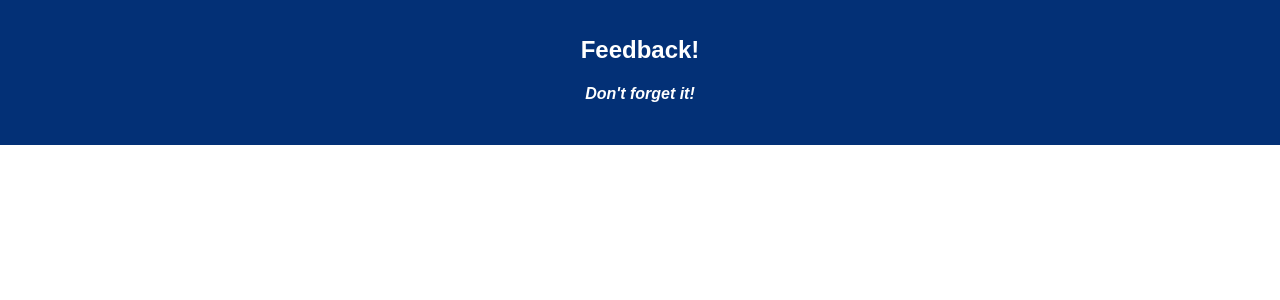
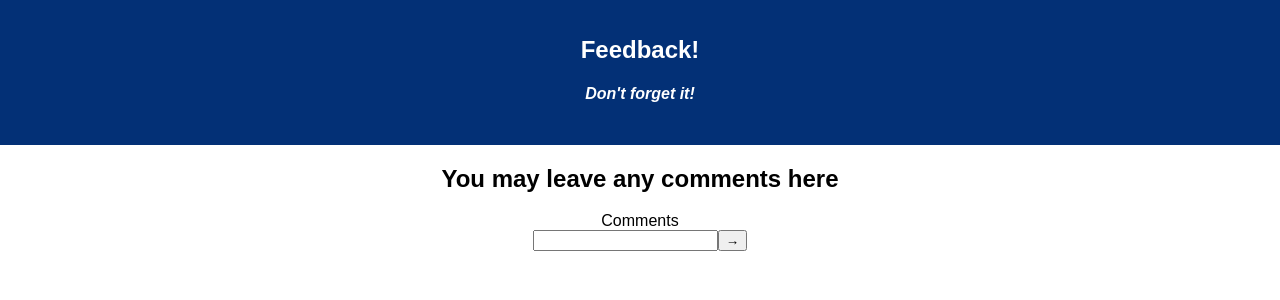
Before and after one commit to aboerhave/redux-feedback-loop, a React (Create React App) app: page /#/comments in a window 1280 px wide. Shown: the top 300 px of the page. Built offline with nearby package versions, Linux system fonts and the light colour scheme.

Commit message:
comments started

```diff
--- a/src/components/App/App.js
+++ b/src/components/App/App.js
@@ -7,6 +7,7 @@ import Header from '../Header/Header';
 import Feeling from '../Feeling/Feeling';
 import Understanding from '../Understanding/Understanding';
 import Support from '../Support/Support';
+import Comments from '../Comments/Comments';
 
 class App extends Component {
   render() {
@@ -18,6 +19,7 @@ class App extends Component {
           <Route exact path='/' component={Feeling} />
           <Route path='/understanding' component={Understanding} />
           <Route path='/support' component={Support} />
+          <Route path='/comments' component={Comments} />
         </div>
       </Router>
     );
--- /dev/null
+++ b/src/components/Comments/Comments.js
@@ -0,0 +1,25 @@
+import React, { Component } from 'react';
+import axios from 'axios';
+import {connect} from 'react-redux';
+import {HashRouter as Router, Route} from 'react-router-dom';
+import Header from '../Header/Header';
+
+class Comments extends Component {
+  render() {
+    return (
+      <div className="App">
+          <h2>You may leave any comments here</h2>
+          <label>Comments</label>
+          <br/>
+          <input type="text" />
+          <button>→</button>
+      </div>
+    );
+  }
+}
+
+const putReduxStateOnProps = (reduxStore) => ({
+  reduxStore
+})
+
+export default connect(putReduxStateOnProps)(Comments);
```
